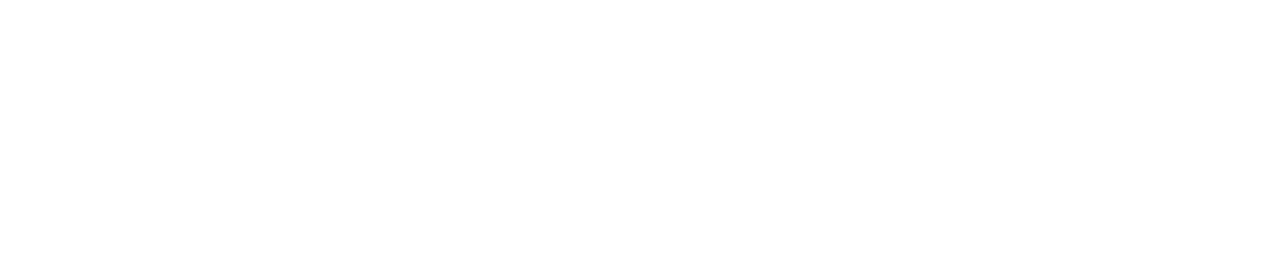
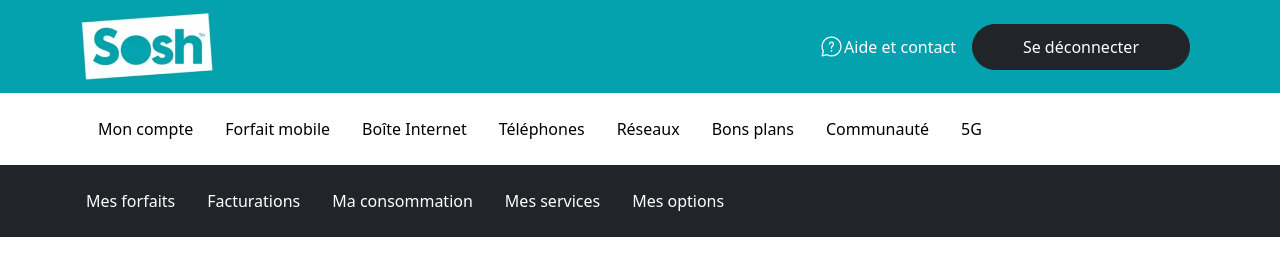
Before and after one commit to emmat974/front-ifr-sosh, a plain HTML site: page index.html in a window 1280 px wide. Drawn offline with nearby package versions, Linux system fonts and the light colour scheme.

Commit message:
add menu

```diff
--- a/index.html
+++ b/index.html
@@ -5,6 +5,7 @@
     <meta charset="UTF-8">
     <meta name="viewport" content="width=device-width, initial-scale=1.0">
     <title>Accueil Client</title>
+    <link rel="icon" href="./assets/favicon.ico" />
     <link href="https://cdn.jsdelivr.net/npm/bootstrap@5.3.0/dist/css/bootstrap.min.css" rel="stylesheet"
         integrity="sha384-9ndCyUaIbzAi2FUVXJi0CjmCapSmO7SnpJef0486qhLnuZ2cdeRhO02iuK6FUUVM" crossorigin="anonymous">
     <link rel="stylesheet" href="style.css">
@@ -14,13 +15,113 @@
 </head>
 
 <body>
+    <header role="navigation">
+        <nav class="navbar navbar-expand-lg navbar-dark" id="navbar" style="background-color: #04A1AE">
+            <div class="container" id="menu-content">
+                <a class="navbar-brand" href="#"><img src="./assets/img/logo.png" class="img-fluid"></a>
+                <button class="navbar-toggler" type="button" data-bs-toggle="collapse" data-bs-target="#menu"
+                    aria-controls="navbarsExample07" aria-expanded="false" aria-label="Toggle navigation">
+                    <span class="navbar-toggler-icon"></span>
+                </button>
+                <div class="collapse navbar-collapse" id="menu">
+                    <ul class="navbar-nav ms-auto">
+                        <li class="nav-item d-flex align-items-center">
+                            <a class="nav-link active d-flex align-items-center" aria-current="page" href="#"><img
+                                    src="./assets/icon/chat.png" class="img-fluid" /> Aide et contact </a>
+                        </li>
+                        <li class="nav-item">
+                            <span class="nav-link" href="#">
+                                <button class="btn btn-dark"> Se déconnecter </button>
+                            </span>
+                        </li>
+                    </ul>
+                </div>
+            </div>
+        </nav>
+        <div class="container py-3 d-none d-lg-block">
+            <ul class="nav">
+                <li class="nav-item">
+                    <a class="nav-link text-black" href="#">Mon compte</a>
+                </li>
+                <li class="nav-item">
+                    <a class="nav-link text-black" href="#">Forfait mobile</a>
+                </li>
+                <li class="nav-item">
+                    <a class="nav-link text-black" href="#">Boîte Internet</a>
+                </li>
+                <li class="nav-item">
+                    <a class="nav-link text-black" href="#">Téléphones</a>
+                </li>
+                <li class="nav-item">
+                    <a class="nav-link text-black" href="#">Réseaux</a>
+                </li>
+                <li class="nav-item">
+                    <a class="nav-link text-black" href="#">Bons plans</a>
+                </li>
+                <li class="nav-item">
+                    <a class="nav-link text-black" href="#">Communauté</a>
+                </li>
+                <li class="nav-item">
+                    <a class="nav-link text-black" href="#">5G</a>
+                </li>
+            </ul>
+        </div>
+        <div class="bg-dark py-3 d-none d-lg-block">
+            <ul class="container nav">
+                <li class="nav-item">
+                    <a class="nav-link text-white" href="#forfait">Mes forfaits</a>
+                </li>
+                <li class="nav-item">
+                    <a class="nav-link text-white" href="#facturations">Facturations</a>
+                </li>
+                <li class="nav-item">
+                    <a class="nav-link text-white" href="#consommation">Ma consommation</a>
+                </li>
+                <li class="nav-item">
+                    <a class="nav-link text-white" href="#service">Mes services</a>
+                </li>
+                <li class="nav-item">
+                    <a class="nav-link text-white" href="#options">Mes options</a>
+                </li>
+            </ul>
+        </div>
+    </header>
 
-    <div class="container-fluid">
-        <div id="app">
+    <main role="main">
+        <div class="container-fluid">
+
+            <div id="app">
+            </div>
         </div>
-    </div>
+    </main>
 
-    <script src="index.js">
+    <script src="app.js">
+    </script>
+
+    <script>
+
+        // NE SERT A RIEN MAIS SA M'AMUSER
+        var nav = document.getElementById('navbar');
+        var navHeight = nav.offsetHeight; // Hauteur de la barre de navigation
+        var menuContent = document.querySelector("#menu-content")
+        var body = document.body;
+
+        window.addEventListener('scroll', function () {
+            // On lance ce script uniquement pour les appareils pc/tablette
+            if (window.innerWidth < 768 && window.pageYOffset < navHeight) {
+                return;
+            }
+            if (window.pageYOffset > navHeight) {
+                nav.classList.add('fixed-top');
+                body.style.paddingTop = navHeight + 'px'; // Ajoute la hauteur de la barre de navigation comme `padding-top` au `body`
+                menuContent.style.transform = 'scale(0.95)'; // Ajoute l'effet de dézoom au menu
+            } else {
+                nav.classList.remove('fixed-top');
+                body.style.paddingTop = '0'; // Réinitialise le `padding-top` du `body` à 0
+                menuContent.style.transform = 'none'; // Réinitialise la transformation du menu
+            }
+        });
+
     </script>
 </body>
 
--- a/style.css
+++ b/style.css
@@ -1,3 +1,9 @@
+#menu-content {
+    transition: transform 0.3s ease-in-out;
+    /* Ajoute une transition fluide à la transformation du menu */
+}
+
+
 .content {
     border-color: #04A1AE;
     background: #E9ECEF;
@@ -5,6 +11,7 @@
     margin: 25px 0;
     border-radius: 10px;
 }
+
 
 .col-centered {
     display: flex;
```
Also changed, not shown: html/layouts/header.html (added, +71 -0 lines), assets/favicon.ico (added), assets/icon/chat.png (added), assets/img/logo.png (added), 2 other files.
